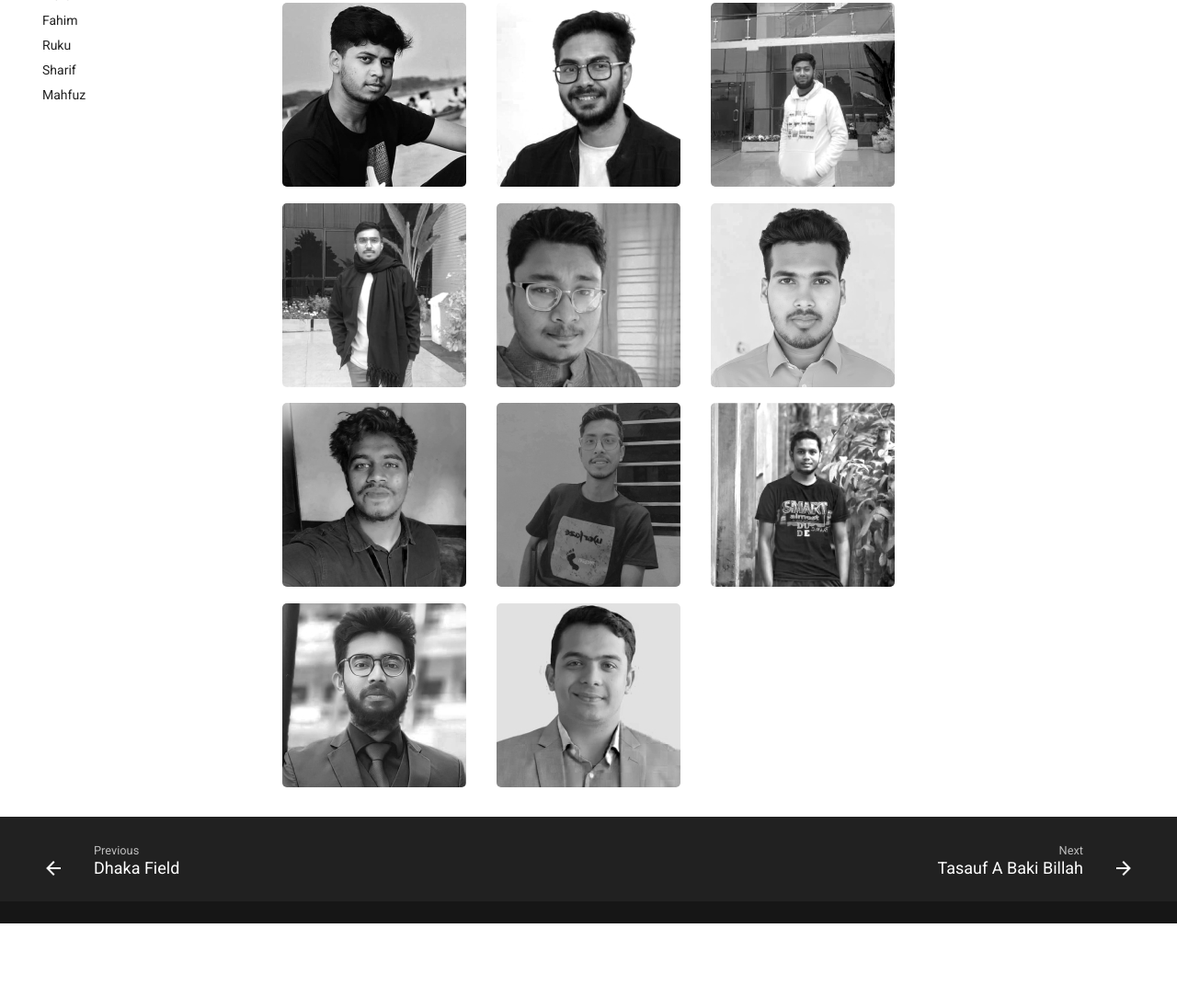
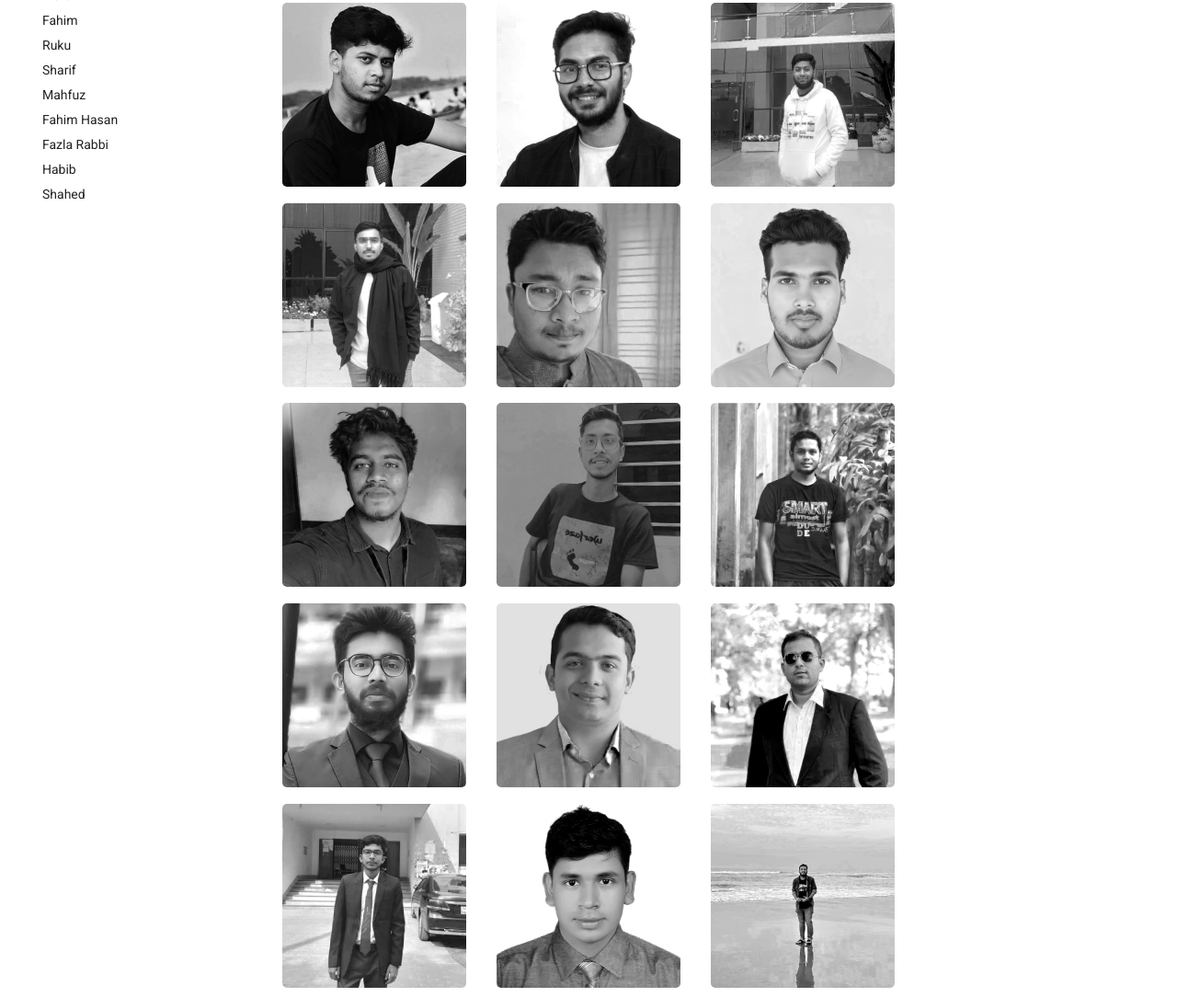
Before and after one commit to boilfield/moe-HEKS, a plain HTML site: page participants/index.html in a window 1280 px wide. Shown: the part 469-1553 px from the top of the page at 92% size. Before the commit the page ends 1473 px from the top, so only its background shows below. Drawn offline with Linux system fonts and the light colour scheme.

Commit message:
photo added

```diff
--- a/participants/index.html
+++ b/participants/index.html
@@ -820,6 +820,57 @@
 
 
 
+
+
+    <li class="md-nav__item">
+      <a href="fhasan/" class="md-nav__link">
+
+
+  <span class="md-ellipsis">
+    Fahim Hasan
+  </span>
+
+
+      </a>
+    </li>
+    <li class="md-nav__item">
+      <a href="frabbi/" class="md-nav__link">
+
+
+  <span class="md-ellipsis">
+    Fazla Rabbi
+  </span>
+
+
+      </a>
+    </li>
+
+
+
+      <li class="md-nav__item">
+      <a href="habib/" class="md-nav__link">
+
+
+  <span class="md-ellipsis">
+    Habib
+  </span>
+
+
+      </a>
+    </li>
+    <li class="md-nav__item">
+      <a href="shahed/" class="md-nav__link">
+
+
+  <span class="md-ellipsis">
+    Shahed
+  </span>
+
+
+      </a>
+    </li>
+
+
   <!--  <li class="md-nav__item">
       <a href="yuki/" class="md-nav__link">
 
@@ -937,7 +988,7 @@
         </a>
     </div>
 
-<div class="gallery-item">
+    <div class="gallery-item">
         <a href="fahim">
             <img src="../images/Fahim.jpg" alt="mao">
             <div class="caption">Fahim</div>
@@ -959,6 +1010,32 @@
         <a href="mahfuz">
             <img src="../images/mahfuz.jpg" alt="jo">
             <div class="caption">Mahfuz</div>
+        </a>
+    </div>
+
+
+    <div class="gallery-item">
+        <a href="fhasan">
+            <img src="../images/FahimHasan.jpg" alt="mao">
+            <div class="caption">Fahim Hasan</div>
+        </a>
+    </div>
+    <div class="gallery-item">
+        <a href="frabbi">
+            <img src="../images/FazlaRabbi.jpg" alt="yuki">
+            <div class="caption">Fazla Rabbi</div>
+        </a>
+    </div>
+    <div class="gallery-item">
+        <a href="habib">
+            <img src="../images/habib.jpg" alt="ryo">
+            <div class="caption">Habib</div>
+        </a>
+    </div>
+    <div class="gallery-item">
+        <a href="shahed">
+            <img src="../images/shahed.jpg" alt="jo">
+            <div class="caption">Shahed</div>
         </a>
     </div>
 
```
Also changed, not shown: images/FahimHasan.jpg (added), images/FazlaRabbi.jpg (added), images/habib.jpg (added), images/shahed.jpg (added).
